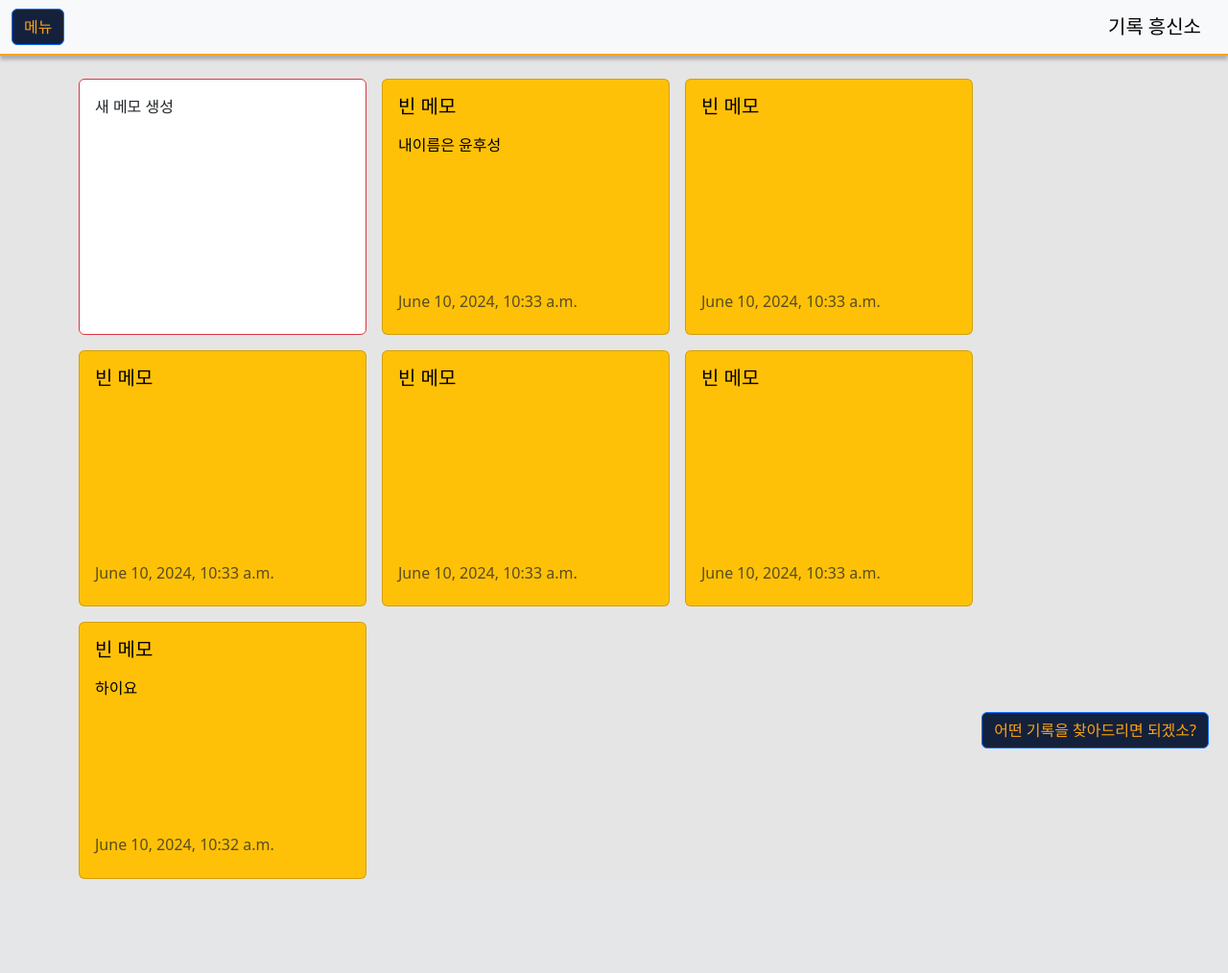
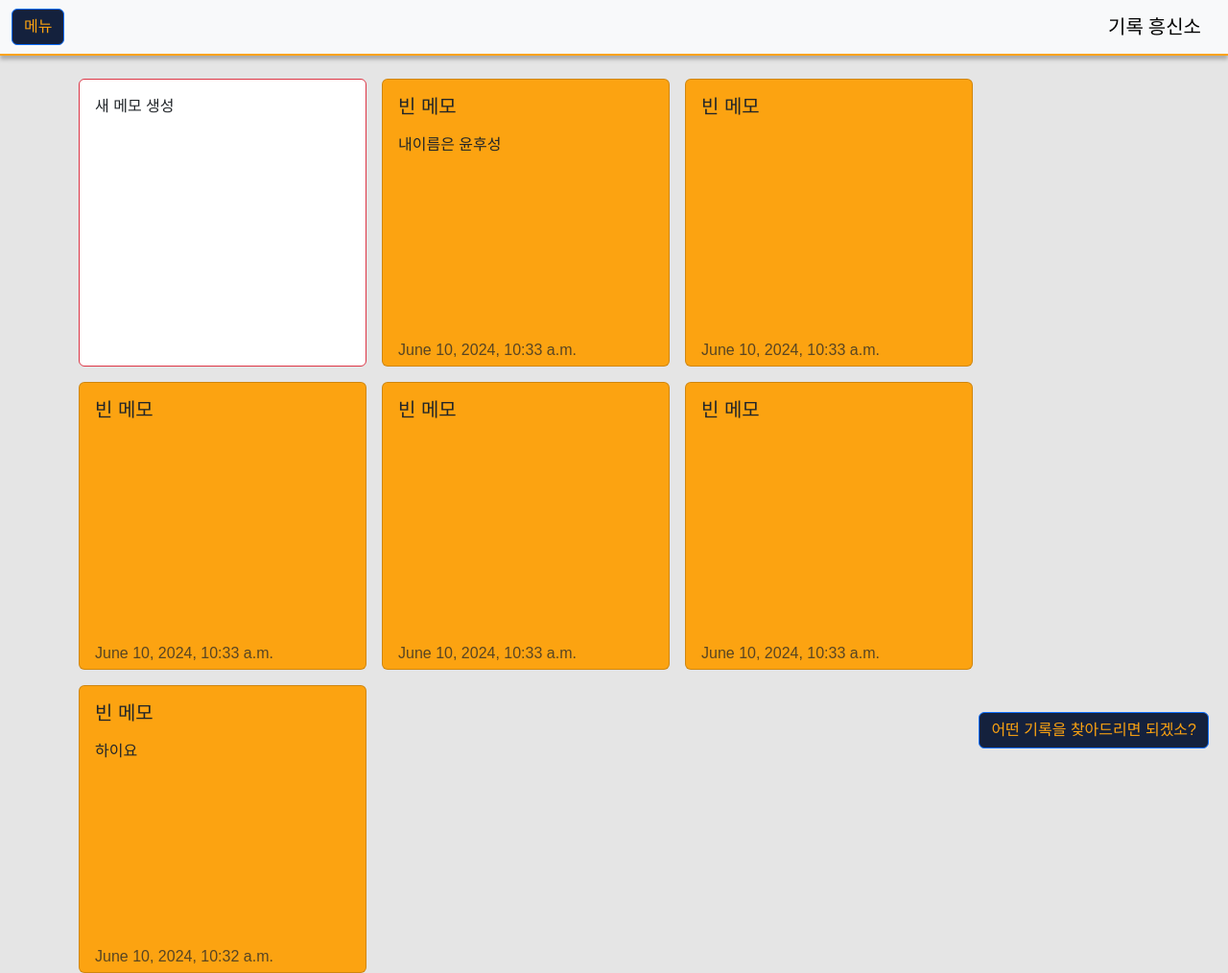
Before and after one commit to team-ai-opensource/memorialGPT, a Django app: page /post_list in a window 1280 px wide. Shown: the whole page at 96% size. Before the commit the page ends 916 px from the top, so only its background shows below. Run offline with Django 5.2, Linux system fonts and the light colour scheme; data comes from the database, SQL or seed files in the repository; both versions use the stored data as it was after the commit; some web fonts are replaced.

Commit message:
feat : 홈, 레이아웃 디자인 완료

```diff
--- a/mysite/static/css/style.css
+++ b/mysite/static/css/style.css
@@ -4,6 +4,7 @@ html, body {
     padding: 0;
     margin: 0;
     background-color: #E5E5E5; /* 회색 배경 색상 설정 */
+    font-family: 'NanumSquareNeo', sans-serif;
 }
 .sidebar{
     height: 100vh;
@@ -14,16 +15,9 @@ html, body {
     transform : translateX(-200px);
     border-right: solid 2px #FCA311;
 }
+
 .sidebar.show{
     transform : translateX(0);
-}
-
-.toggle_visible_btn {
-    display: none;
-}
-
-.visible_btn {
-    display: inline-block;
 }
 
 .custom-nav{
@@ -46,10 +40,13 @@ html, body {
     justify-content: flex-start;
 }
 .card{
+    position: relative;
     flex : 0 0 auto;
     width: 300px;
+    height: 300px;
     text-decoration: none;
     color : inherit;
+    overflow : hidden;
 }
 
 .card-body{
@@ -57,17 +54,17 @@ html, body {
     flex-direction: column;
 }
 
-.card:hover .card-body .toggle_visible_btn{
+.card:hover .card-body{
     display: block;
+}
 
-}
 .card-title{
     flex: 0 1 auto;
     margin-bottom : 16px;
 }
 .card-text{
     flex: 1 1 auto;
-    min-height: 150px;
+    min-height : 200px;
 }
 .card-subtitle{
     flex: 0 1 auto;
@@ -141,7 +138,6 @@ html, body {
     border: solid 2px #14213D;
 }
 
-
 .nav-link{
     color : #FCA311;
 }
@@ -154,6 +150,7 @@ html, body {
     transform: translateY(-5px);
     box-shadow: 0 8px 16px rgba(0, 0, 0, 0.2);
     border : #FCA311;
+    height: 350px;
 }
 
 .answer {
@@ -162,3 +159,36 @@ html, body {
     border-radius: 8px;
     padding: 5px;
 }
+.delete-icon {
+    position: absolute;
+    top: 10px;
+    right: 10px;
+    display: none;
+}
+
+.card:hover .delete-icon{
+    display: block;
+}
+
+.delete-icon:hover{
+    border: 1px solid #FCA311;
+}
+
+.modify-btn{
+    background: #14213D;
+}
+
+.toggle_visible_btn {
+    position: absolute;
+    opacity: 0;
+     /* 애니메이션 효과 */
+}
+
+
+.card:hover .toggle_visible_btn {
+    opacity: 1;
+}
+
+.card-custom{
+    background-color: #FCA311;
+}
--- a/mysite/templates/layout.html
+++ b/mysite/templates/layout.html
@@ -12,6 +12,7 @@
     <link rel="preconnect" href="https://fonts.googleapis.com">
     <link rel="preconnect" href="https://fonts.gstatic.com" crossorigin>
     <link href="https://fonts.googleapis.com/css2?family=Diphylleia&display=swap" rel="stylesheet">
+    <link href="https://hangeul.pstatic.net/hangeul_static/css/nanum-square-neo.css" rel="stylesheet">
     <link rel="stylesheet" href="{% static 'css/style.css'%}"/>
     <!--    <script src="{% static 'js/main.js' %}" defer></script>-->
 
@@ -156,7 +157,7 @@
             });
         });
 
-        $('#delete_home_btn').on('click', function (e) {
+        $('.delete-icon').on('click', function (e) {
             e.stopPropagation();
             e.preventDefault();
 
@@ -174,6 +175,12 @@
             });
         });
 
+        $('.modify-btn').on('click', function (e) {
+            let id = $(this).data('id');
+            console.log(id);
+            location.href = '/post/' + id;
+        });
+
 
     });
 </script>
--- a/mysite/templates/post_List.html
+++ b/mysite/templates/post_List.html
@@ -12,16 +12,19 @@
                 </div>
             </div>
             {% for post in posts %}
-            <a href="/post/{{post.id}}" class="card text-bg-warning">
+            <div class="card card-custom">
                 <div class="card-body">
+                    <button class="btn delete-icon" data-id = "{{post.id}}">
+                        <svg xmlns="http://www.w3.org/2000/svg" width="16" height="16" fill="currentColor" class="bi bi-trash3" viewBox="0 0 16 16">
+                            <path d="M6.5 1h3a.5.5 0 0 1 .5.5v1H6v-1a.5.5 0 0 1 .5-.5M11 2.5v-1A1.5 1.5 0 0 0 9.5 0h-3A1.5 1.5 0 0 0 5 1.5v1H1.5a.5.5 0 0 0 0 1h.538l.853 10.66A2 2 0 0 0 4.885 16h6.23a2 2 0 0 0 1.994-1.84l.853-10.66h.538a.5.5 0 0 0 0-1zm1.958 1-.846 10.58a1 1 0 0 1-.997.92h-6.23a1 1 0 0 1-.997-.92L3.042 3.5zm-7.487 1a.5.5 0 0 1 .528.47l.5 8.5a.5.5 0 0 1-.998.06L5 5.03a.5.5 0 0 1 .47-.53Zm5.058 0a.5.5 0 0 1 .47.53l-.5 8.5a.5.5 0 1 1-.998-.06l.5-8.5a.5.5 0 0 1 .528-.47M8 4.5a.5.5 0 0 1 .5.5v8.5a.5.5 0 0 1-1 0V5a.5.5 0 0 1 .5-.5"/>
+                        </svg>
+                    </button>
                     <h5 class="card-title">{{ post.title }}</h5>
                     <p class="card-text">{{ post.content }}</p>
                     <h6 class="card-subtitle mb-2 text-muted">{{ post.date }}</h6>
-                    <button type="button" class="btn btn-primary toggle_visible_btn" id="update_home_btn" data-id="{{post.id}}">수정하기</button>
-                    <div style="height: 8px;" class="toggle_visible_btn"></div>
-                    <button type="button" class="btn btn-danger toggle_visible_btn" id="delete_home_btn" data-id="{{post.id}}">삭제하기</button>
+                    <button type="button" class="btn btn-primary toggle_visible_btn modify-btn" data-id="{{post.id}}">수정하기</button>
                 </div>
-            </a>
+            </div>
             {% endfor %}
         </div>
     </div>
```
Also changed, not shown: mysite/db.sqlite3.
